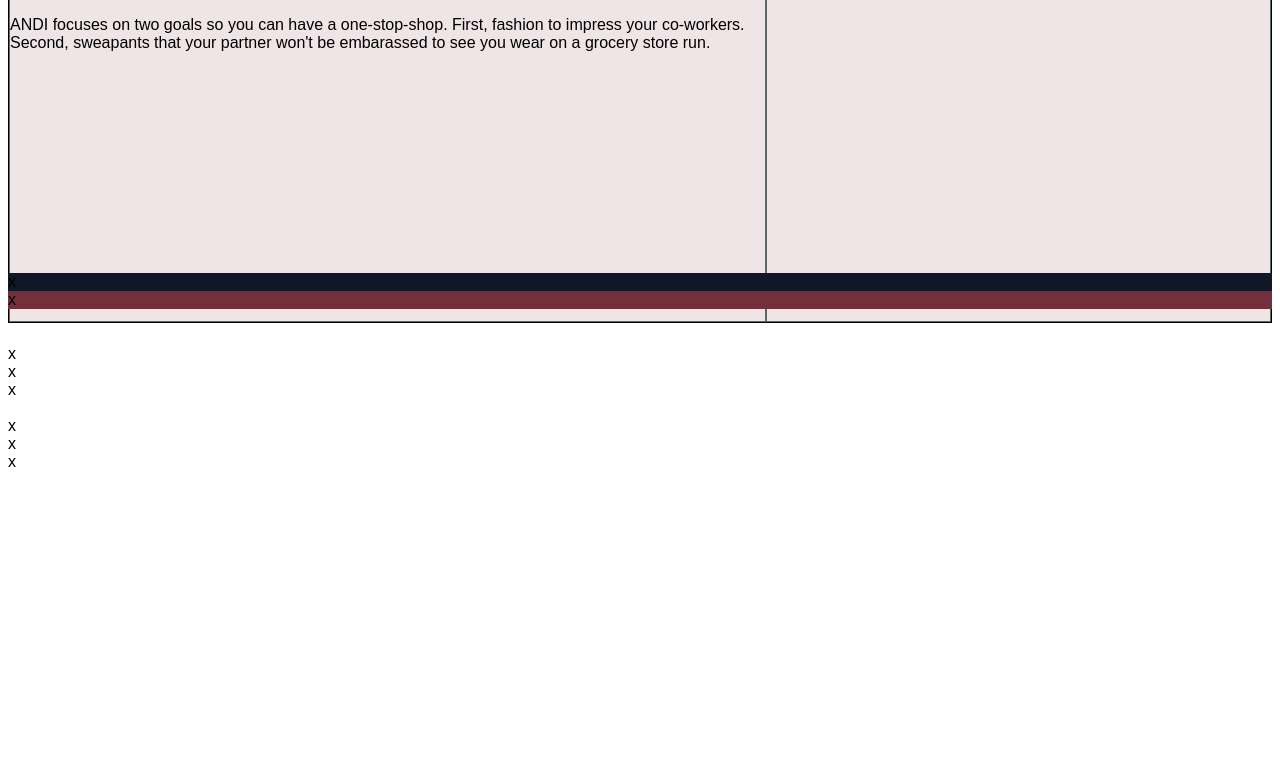
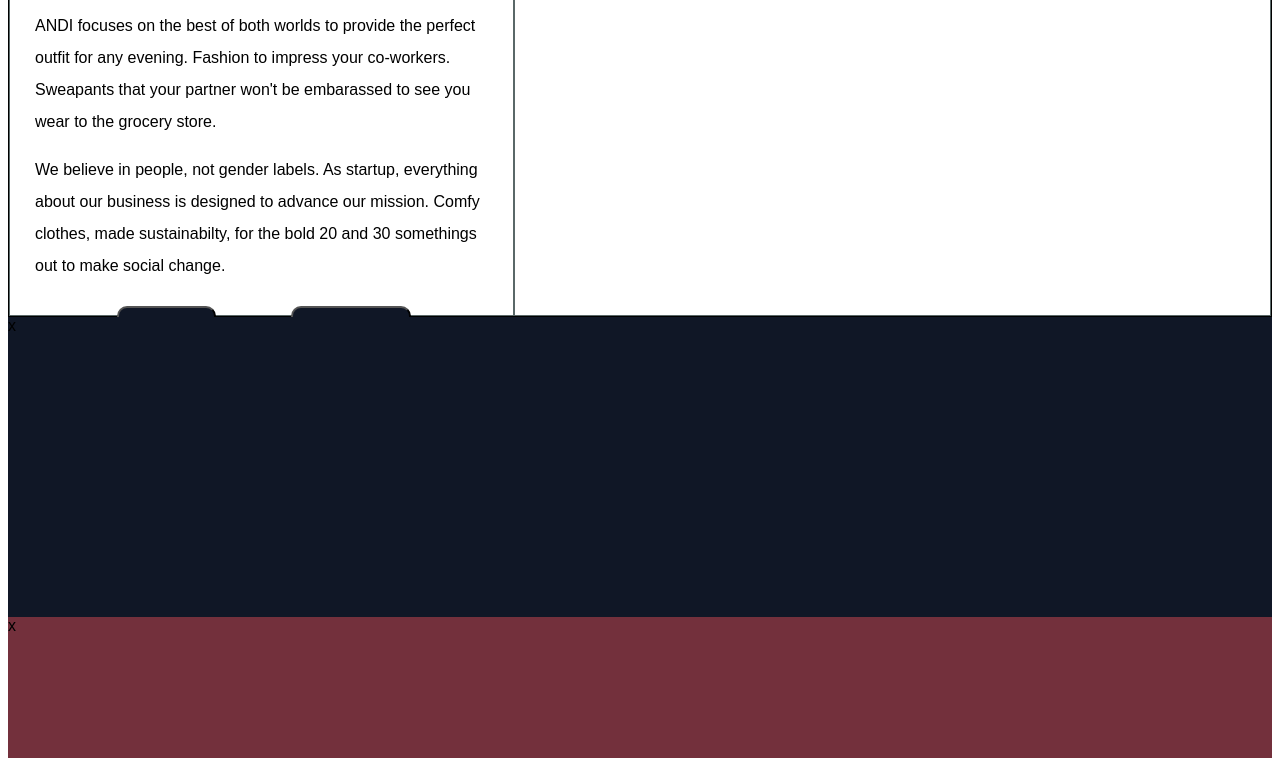
Before and after one commit to beckySchmitty/eCommerce_homepage, a plain HTML site: page home.html in a window 1280 px wide. Shown: the part 275-1033 px from the top of the page. Before the commit the page ends 800 px from the top, so only its background shows below. Drawn offline with Linux system fonts and the light colour scheme.

Commit message:
save before adding photos

```diff
--- a/app.css
+++ b/app.css
@@ -24,13 +24,12 @@
 
 
 .sale-nav {
-    display: relative;
     display: flex;
     /* background-color: cadetblue; */
     background-color: #73303C;
     width: 100%;
     height: 30px;
-    padding: 3px;
+    /* padding: 3px; */
     text-align: center;
     align-items: center;
 }
@@ -66,13 +65,18 @@
     justify-content: space-around;
     top: 50px;
     box-sizing: border-box;
-    background-color: #EFE4E6;
+    /* background-color: #EFE4E6; */
 
 }
 
-#home-h1 {
+.home-main {
+    margin-left: 25px;
+    margin-right: 20px;
+}
+
+.home-main h1 {
     color: #73303C;
-    width: 20%;
+    width: 30%;
 }
 
 .item {
@@ -85,11 +89,11 @@
 }
 
 #h-a {
-    width: 60%;
+    width: 40%;
 }
 
 #h-b {
-    width: 40%;
+    width: 60%;
 }
 
 /* **************************************************************************** HOME DIVS */
@@ -98,6 +102,13 @@
     display: flex;
     box-sizing: border-box;
     position: relative;
+    top: 50px;
+    height: 300px;
+
+}
+
+p {
+    line-height: 2em;
 }
 
 #h-d1 {
@@ -107,3 +118,21 @@
 #h-d2 {
     background-color: #73303C;
 }
+#h-d3 {
+    background-color: #797676;
+}
+
+/* ****************** BUTTONS */
+
+.btns {
+    display: flex;
+    justify-content: space-evenly;
+    padding: 0.5em;
+}
+
+.btns button {
+    padding: 8px;
+    color: white;
+    background-color: #101726;
+    border-radius: 10px;
+}
--- a/home.html
+++ b/home.html
@@ -23,23 +23,27 @@
     </nav>
         <div class="container-h">
             <div class="item" id="h-a">
-                <div id="home-h1"><h1>GENUINE, NOT GENDER</h1></div>
+                <div class="home-main"><h1>GENUINE, NOT GENDER</h1>
                 <h3>Clothing to lead a work meeting or take a nap</h3>
-                <p>ANDI focuses on two goals so you can have a one-stop-shop. First, fashion to impress your co-workers. Second, sweapants that your partner won't be embarassed to see you wear on a grocery store run. </p>
+                <p>ANDI focuses on the best of both worlds to provide the perfect outfit for any evening.
+                    Fashion to impress your co-workers.
+                    Sweapants that your partner won't be embarassed to see you wear to the grocery store.</p>
+                    <p>We believe in people, not gender labels. As startup, everything about our business is designed to advance our mission.
+                        Comfy clothes, made sustainabilty, for the bold 20 and 30 somethings out to make social change.
+                    </p>
+                    <div class="btns">
+                        <button>OUR STORY</button>
+                        <button>LOUNGE WEAR</button>
+                    </div>
+            </div>
             </div>
             <div class="item" id="h-b">Look some more text</div>
           </div>
         <div class="home-div" id="h-d1">x</div>
         <div class="home-div" id="h-d2">x</div>
-        <div>x</div>
-        <br>
-        <div>x</div>
-        <div>x</div>
-        <div>x</div>
-        <br>
-        <div>x</div>
-        <div>x</div>
-        <div>x</div>
+        <div class="home-div" id="h-d3">x</div>
+
+
         <br>
 
 
```
